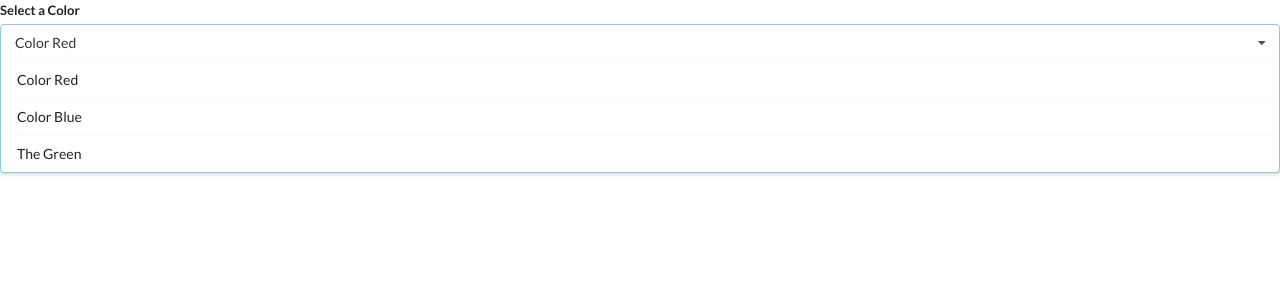
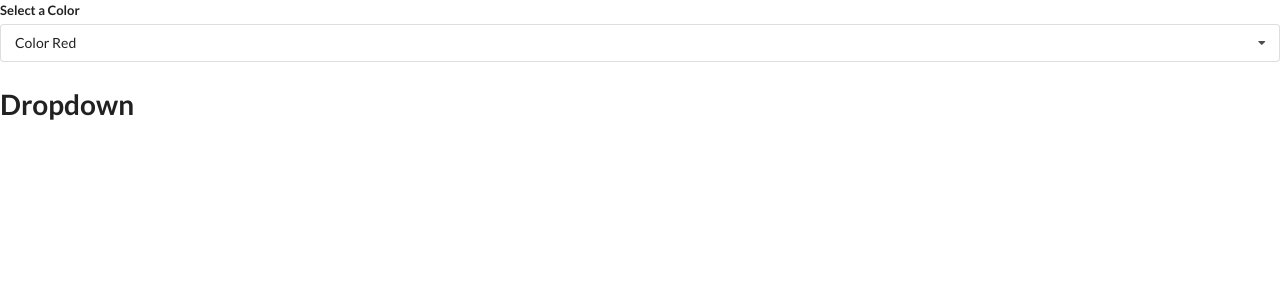
Before and after one commit to mssdef/react-twitch-app, a React (Create React App) app in the folder widgets/: page / in a window 1280 px wide. Shown: the top 300 px of the page. Built offline with nearby package versions, Linux system fonts and the light colour scheme.

Commit message:
Dropdown state update

```diff
--- a/widgets/src/components/Dropdown.js
+++ b/widgets/src/components/Dropdown.js
@@ -1,6 +1,7 @@
 import React, { useState } from 'react';
 
 const Dropdown =  ({ options, selected, onSelectedChange }) => {
+  const [open, setOpen] = useState(false);
   const [ activeIndex, setActiveIndex] = useState(null);
 
   const onTitleClick = (i) => {
@@ -8,7 +9,7 @@ const Dropdown =  ({ options, selected, onSelectedChange }) => {
   }
 
   const renderedOptions = options ? options.map((item, i) => {
-      // const activeClass = i === activeIndex ? 'active' : '';
+      if (item.value === selected.value) return null;
 
       return <div key={item.value} className="item"
         onClick={()=>onSelectedChange(item)}>
@@ -19,10 +20,11 @@ const Dropdown =  ({ options, selected, onSelectedChange }) => {
   return <div className="ui form">
     <div className="field">
       <label className="label">Select a Color</label>
-      <div className="ui selection dropdown visible active">
+      <div onClick={()=>{return setOpen(!open)}}
+        className={open ? "ui selection dropdown visible active" : "ui selection dropdown"}>
         <i className="dropdown icon"/>
         <div className="text">{selected.label}</div>
-        <div className="menu visible transition">{renderedOptions}</div>
+        <div className={open ? "menu visible transition" : "menu"}>{renderedOptions}</div>
       </div>
     </div>
     <h1>{activeIndex} Dropdown</h1>
```
